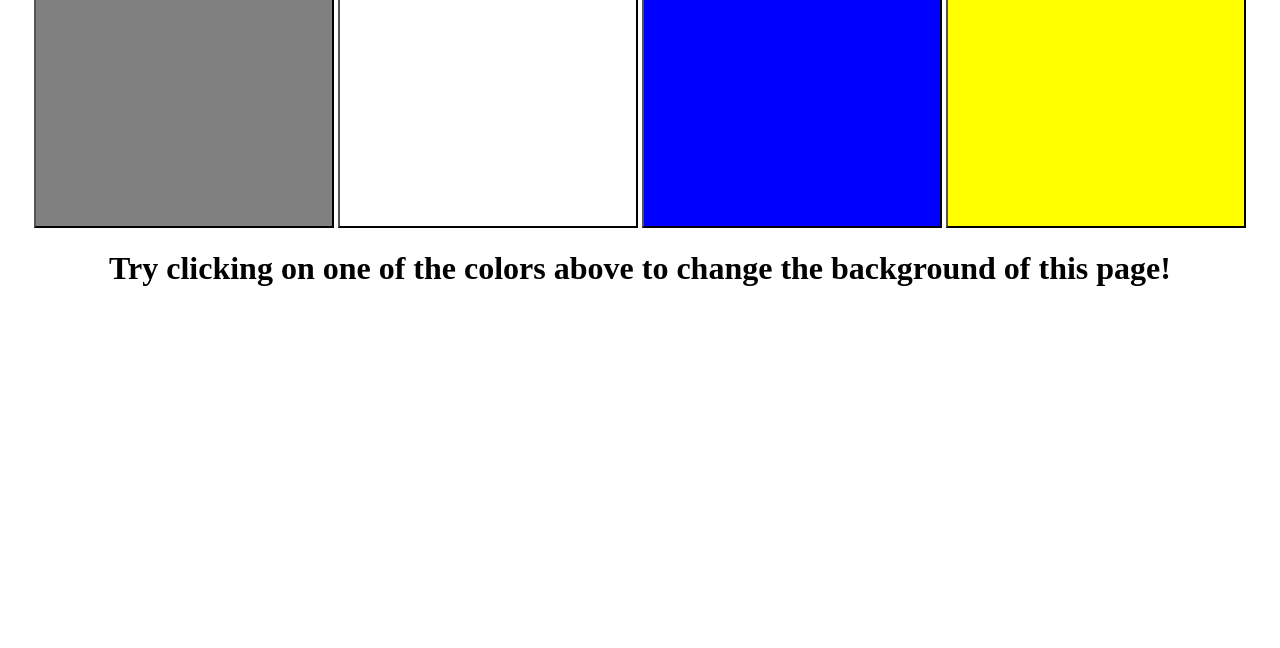
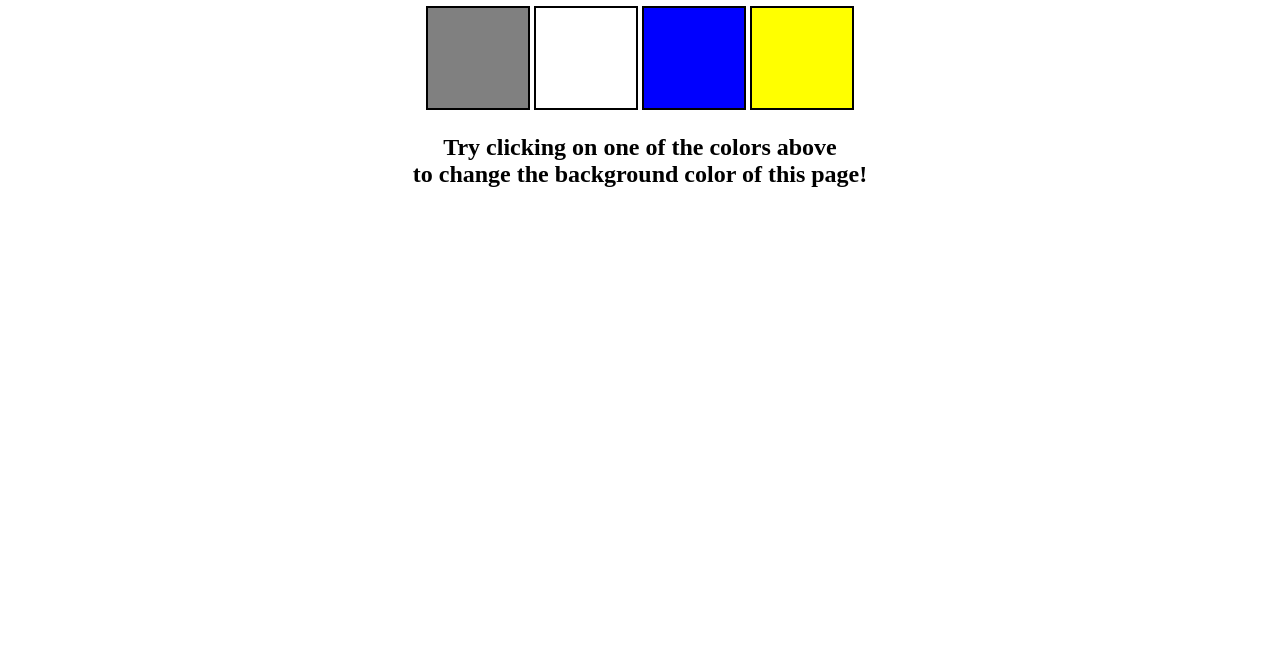
Before and after one commit to kaziarman23/color-scheme-switcher, a plain HTML site: page index.html in a window 1280 px wide. Shown: the part 152-800 px from the top of the page. Drawn offline with Linux system fonts and the light colour scheme.

Commit message:
starting-again

```diff
--- a/CSS/Index.css
+++ b/CSS/Index.css
@@ -1,40 +1,33 @@
-.header{
-    font-weight: bolder;
-    justify-content: center;
+html {
+    margin: 0;
+  }
+
+span {
+    display: block;
+  }
+.contener {
+    margin: 100px auto 100px;
+    width: 80%;
     text-align: center;
-    color: black;
-}
+  }
 
-.content{
-    justify-content: center;
-    text-align: center;
-}
+.button {
+    width: 100px;
+    height: 100px;
+    border: solid black 2px;
+    display: inline-block;
+  }
 
+#grey {
+    background: grey;
+  }
 
-.grey{
-    width: 300px;
-    height: 300px;
-    background-color: grey;
-}
-.white{
-    width: 300px;
-    height: 300px;
-    background-color: white;
-}
-.blue{
-    width: 300px;
-    height: 300px;
-    background-color: blue;
-}
-.yellow{
-    width: 300px;
-    height: 300px;
-    background-color: yellow;
-}
-
-.footer{
-    font-weight: bolder;
-    justify-content: center;
-    text-align: center;
-    color: black;
-}
+#white {
+    background: white;
+  }
+#blue {
+    background: blue;
+  }
+#yellow {
+    background: yellow;
+  }
--- a/index.html
+++ b/index.html
@@ -1,21 +1,23 @@
 <!DOCTYPE html>
 <html lang="en">
-<head>
-    <meta charset="UTF-8">
-    <meta name="viewport" content="width=device-width, initial-scale=1.0">
-    <link rel="stylesheet" href="CSS/Index.css">
-    <title>Color scheme Switcher</title>
-</head>
-<body>
- <h1 class="header">Color scheme Switcher</h1>
-<div class="content">
-    <button class="grey"></button>
-    <button class="white"></button>
-    <button class="blue" ></button>
-    <button class="yellow"></button>
-</div>
-
- <h1 class="footer">Try clicking on one of the colors above to change  the background of this page!</h1>
-    <script src="JS/Index.js" ></script>
-</body>
+  <head>
+    <meta charset="UTF-8" />
+    <meta name="viewport" content="width=device-width, initial-scale=1.0" />
+    <link rel="stylesheet" href="CSS/Index.css" />
+    <title>JavaScript Background Color Switcher project</title>
+  </head>
+  <body>
+    <div class="contener">
+      <h1>Color Scheme Switcher</h1>
+      <span class="button" id="grey"></span>
+      <span class="button" id="white"></span>
+      <span class="button" id="blue"></span>
+      <span class="button" id="yellow"></span>
+      <h2>
+        Try clicking on one of the colors above
+        <span>to change the background color of this page!</span>
+      </h2>
+    </div>
+    <script src="JS/Index.js"></script>
+  </body>
 </html>
```
